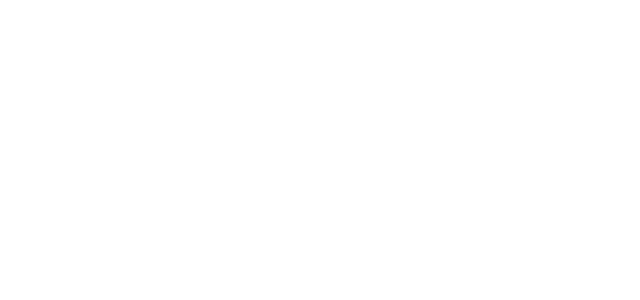
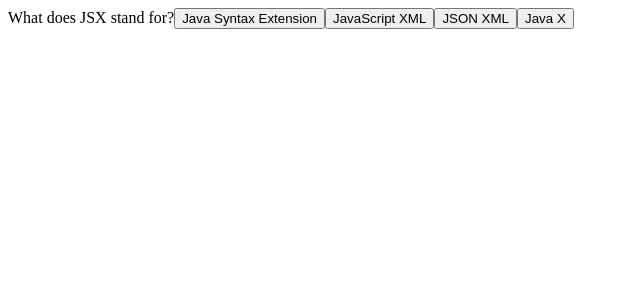
Before and after one commit to JANS66/quiz-app, a React (Vite) app: page / in a window 1280 px wide. Shown: the top 300 px of the page, without its empty margins (0-640 px from the left). Built offline with nearby package versions, Linux system fonts and the light colour scheme.

Commit message:
Display Current Question

```diff
--- a/src/App.jsx
+++ b/src/App.jsx
@@ -8,9 +8,18 @@ function App() {
   const [score, setScore] = useState(0)
   const [isFinished, setIsFinished] = useState(false)
 
+  const currentQuestion = questions[currentQuestionIndex]
+
+  const question = currentQuestion.question
+  const buttons = currentQuestion.options.map((option, index) => (<button onClick={() => chooseAnswer(option)} key={index}>{option}</button>))
+
+  const chooseAnswer = answer => setSelectedAnswer(answer)
+
   return (
-    <>
-    </>
+    <div>
+      {question}
+      {buttons}
+    </div>
   )
 }
 
```
